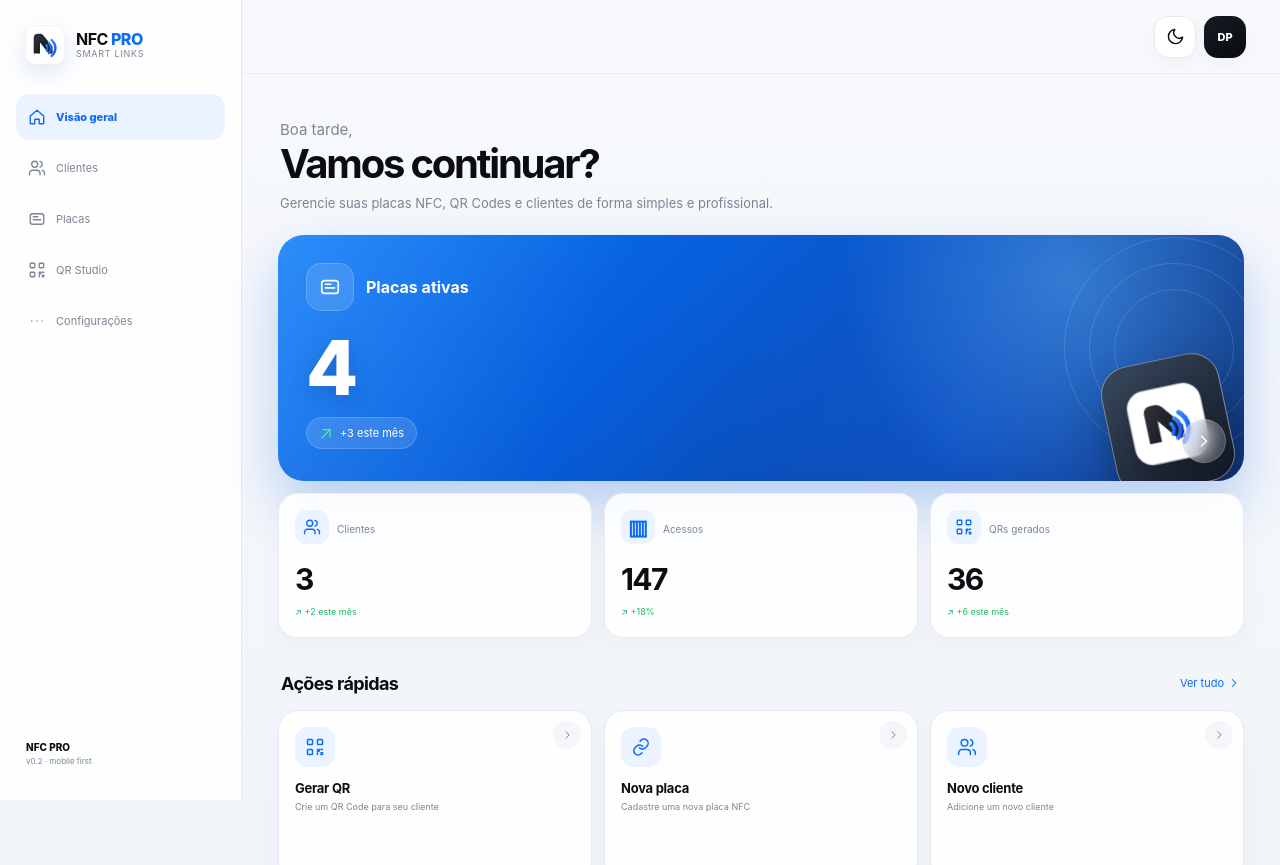
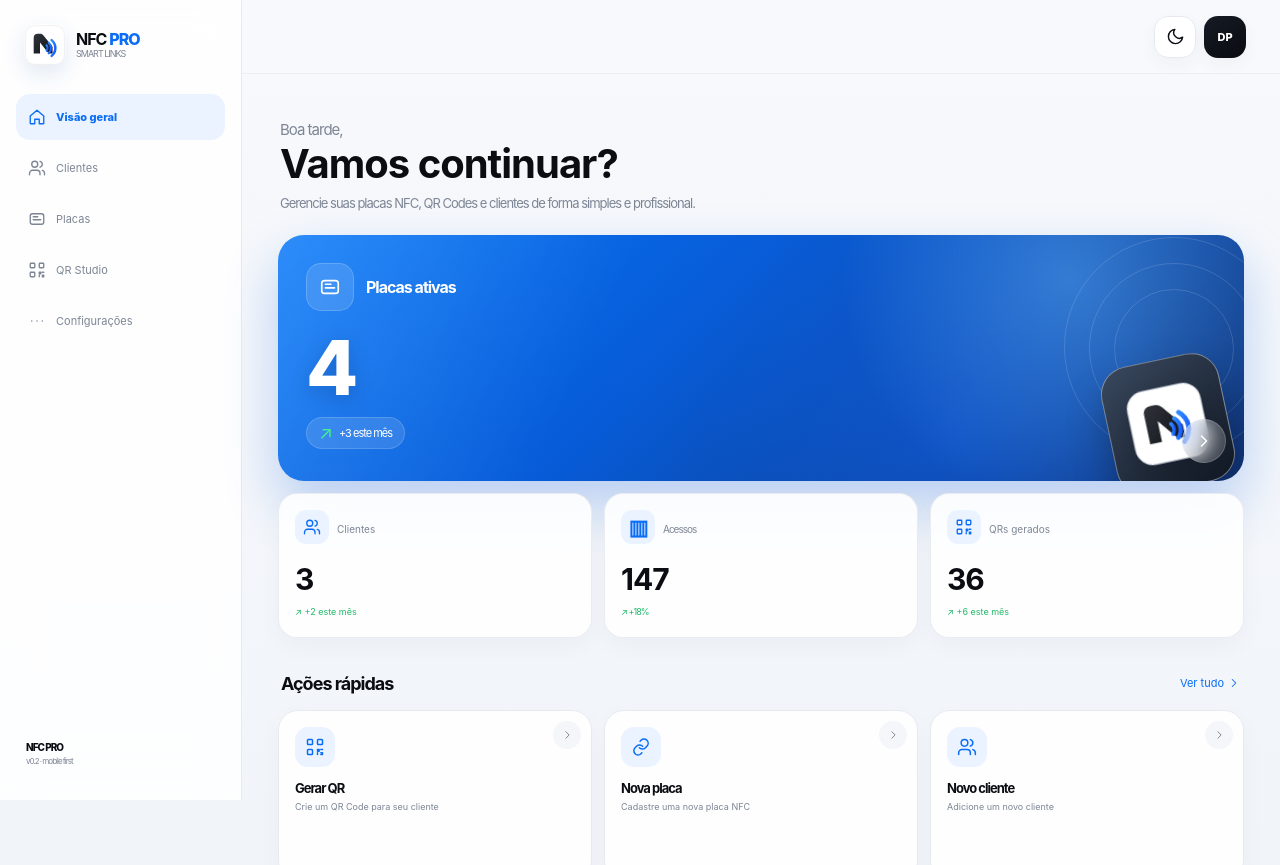
Before and after one commit to SamuelAlves0508/nfc, a Next.js app: page / in a window 1280 px wide. Shown: the top 865 px of the page. Built offline with nearby package versions, Linux system fonts and the light colour scheme.

Commit message:
Use SF Pro Display with -1px tracking

```diff
--- a/src/app/globals.css
+++ b/src/app/globals.css
@@ -11,7 +11,7 @@
   --green:#3ac77a;--green-soft:#112c20;--shadow:0 22px 60px rgba(0,0,0,.32);
 }
 *{box-sizing:border-box}
-html,body{margin:0;min-height:100%;background:linear-gradient(180deg,var(--bg2),var(--bg));color:var(--text);font-family:-apple-system,BlinkMacSystemFont,"SF Pro Display","SF Pro Text",Inter,"Segoe UI",sans-serif;-webkit-font-smoothing:antialiased}
+html,body{margin:0;min-height:100%;background:linear-gradient(180deg,var(--bg2),var(--bg));color:var(--text);font-family:"SF Pro Display",-apple-system,BlinkMacSystemFont,"SF Pro Text",Inter,"Segoe UI",sans-serif;letter-spacing:-1px;-webkit-font-smoothing:antialiased}
 button,input{font:inherit}button{color:inherit;cursor:pointer}
 button:focus-visible,input:focus-visible{outline:2px solid var(--blue);outline-offset:2px}
 .appShell{min-height:100vh}
@@ -20,9 +20,9 @@ button:focus-visible,input:focus-visible{outline:2px solid var(--blue);outline-o
 .brandMark{display:flex;align-items:center;gap:10px}
 .brandMark img{width:42px;height:42px;border-radius:13px;box-shadow:0 8px 22px rgba(20,76,160,.12)}
 .brandMark>div{display:flex;flex-direction:column;gap:1px}
-.brandMark strong{font-size:16px;line-height:1;letter-spacing:-.035em}
+.brandMark strong{font-size:16px;line-height:1;letter-spacing:-1px}
 .brandMark strong b{color:var(--blue);font-weight:800}
-.brandMark span{font-size:9px;color:var(--muted);letter-spacing:.08em;text-transform:uppercase}
+.brandMark span{font-size:9px;color:var(--muted);letter-spacing:-1px;text-transform:uppercase}
 .topActions{margin-left:auto;display:flex;align-items:center;gap:8px}
 .roundButton,.profileButton{width:42px;height:42px;border:1px solid var(--line);background:var(--surface-solid);display:grid;place-items:center;border-radius:14px;box-shadow:0 6px 18px rgba(20,31,55,.04)}
 .roundButton svg{width:19px;height:19px}
@@ -31,7 +31,7 @@ button:focus-visible,input:focus-visible{outline:2px solid var(--blue);outline-o
 .page{width:min(100%,1100px);margin:0 auto;padding:26px 16px 122px}
 .welcome{margin:4px 2px 22px}
 .welcome>span{display:block;color:var(--muted);font-size:15px;margin-bottom:4px}
-.welcome h1,.pageTitle h1{margin:0;letter-spacing:-.055em;line-height:1.03;font-size:32px}
+.welcome h1,.pageTitle h1{margin:0;letter-spacing:-1px;line-height:1.03;font-size:32px}
 .welcome p,.pageTitle p{margin:9px 0 0;color:var(--muted);font-size:13px;line-height:1.55;max-width:520px}
 .heroCard{position:relative;overflow:hidden;min-height:224px;border-radius:26px;background:
   radial-gradient(circle at 82% 18%,rgba(95,180,255,.45),transparent 28%),
@@ -44,7 +44,7 @@ box-shadow:0 24px 52px rgba(12,92,219,.26);color:#fff;padding:24px}
 .glassIcon{width:48px;height:48px;border-radius:15px;display:grid;place-items:center;background:rgba(255,255,255,.13);border:1px solid rgba(255,255,255,.18);backdrop-filter:blur(10px)}
 .glassIcon svg{width:22px}
 .heroLabel strong{font-size:16px}
-.heroNumber{font-size:64px;line-height:1;font-weight:800;letter-spacing:-.065em;margin:18px 0 12px;text-shadow:0 5px 20px rgba(1,19,56,.18)}
+.heroNumber{font-size:64px;line-height:1;font-weight:800;letter-spacing:-1px;margin:18px 0 12px;text-shadow:0 5px 20px rgba(1,19,56,.18)}
 .heroGrowth{display:inline-flex;align-items:center;gap:7px;background:rgba(255,255,255,.12);border:1px solid rgba(255,255,255,.16);border-radius:999px;padding:8px 12px;font-size:11px}
 .heroGrowth span{color:#45ee94;font-size:18px;line-height:0}
 .heroArtwork{position:absolute;right:-10px;top:0;width:56%;height:100%;z-index:1}
@@ -62,25 +62,25 @@ box-shadow:0 24px 52px rgba(12,92,219,.26);color:#fff;padding:24px}
 .metricIcon svg{width:18px}
 .metricIcon.bars{font-size:21px;font-weight:800}
 .metricCard small{grid-area:label;align-self:center;font-size:10px;color:var(--muted);white-space:nowrap;overflow:hidden;text-overflow:ellipsis}
-.metricCard strong{grid-area:value;font-size:30px;letter-spacing:-.055em;margin-top:12px}
+.metricCard strong{grid-area:value;font-size:30px;letter-spacing:-1px;margin-top:12px}
 .metricCard em{grid-area:trend;color:var(--green);font-style:normal;font-size:9px;margin-top:5px;white-space:nowrap}
 .contentSection{margin-top:30px}
 .sectionHeader{display:flex;align-items:center;justify-content:space-between;margin:0 3px 12px}
-.sectionHeader h2{margin:0;font-size:18px;letter-spacing:-.035em}
+.sectionHeader h2{margin:0;font-size:18px;letter-spacing:-1px}
 .sectionHeader button{border:0;background:none;color:var(--blue);display:flex;align-items:center;gap:3px;font-size:11px;padding:4px 0}
 .sectionHeader button svg{width:14px}
 .actionGrid{display:grid;grid-template-columns:repeat(3,1fr);gap:9px}
 .actionCard{position:relative;min-height:156px;border:1px solid var(--line);background:var(--surface);border-radius:20px;padding:14px 12px;text-align:left;display:flex;flex-direction:column;box-shadow:0 8px 25px rgba(30,45,75,.03)}
 .actionCard>span{width:40px;height:40px;border-radius:13px;background:var(--blue-soft);color:var(--blue);display:grid;place-items:center;margin-bottom:13px}
 .actionCard>span svg{width:20px}
-.actionCard>b{font-size:13px;letter-spacing:-.02em}
+.actionCard>b{font-size:13px;letter-spacing:-1px}
 .actionCard>small{font-size:9px;line-height:1.45;color:var(--muted);margin-top:4px;padding-right:4px}
 .actionCard>i{position:absolute;right:10px;top:10px;width:28px;height:28px;border-radius:50%;background:var(--surface-soft);display:grid;place-items:center;color:var(--muted)}
 .actionCard>i svg{width:13px}
 .recentList{border:1px solid var(--line);border-radius:22px;background:var(--surface);overflow:hidden}
 .recentItem{position:relative;width:100%;min-height:76px;border:0;border-bottom:1px solid var(--line);background:transparent;padding:10px 12px;display:grid;grid-template-columns:44px minmax(0,1fr) auto 16px;align-items:center;gap:10px;text-align:left}
 .recentItem:last-child{border-bottom:0}
-.clientLogo{width:42px;height:42px;border-radius:50%;display:grid;place-items:center;font-weight:800;font-size:11px;letter-spacing:-.04em}
+.clientLogo{width:42px;height:42px;border-radius:50%;display:grid;place-items:center;font-weight:800;font-size:11px;letter-spacing:-1px}
 .clientLogo.pink{background:linear-gradient(145deg,#ffd6dc,#ff8fa3);color:#47141d;font-family:Georgia,serif;font-style:italic}
 .clientLogo.green{background:linear-gradient(145deg,#124f2b,#052611);color:#fff;font-size:9px}
 .clientLogo.black{background:#090909;color:#fff}
@@ -101,7 +101,7 @@ box-shadow:0 24px 52px rgba(12,92,219,.26);color:#fff;padding:24px}
 .navPlus svg{width:27px;height:27px}
 .sidebar{display:none}
 .pageTitle{margin:6px 2px 22px}
-.pageTitle>span,.pageTitle>div>span{display:block;color:var(--blue);font-size:9px;font-weight:800;letter-spacing:.16em;margin-bottom:7px}
+.pageTitle>span,.pageTitle>div>span{display:block;color:var(--blue);font-size:9px;font-weight:800;letter-spacing:-1px;margin-bottom:7px}
 .pageTitle h1{font-size:31px}
 .rowTitle{display:flex;align-items:flex-end;justify-content:space-between;gap:14px}
 .smallCTA{height:42px;border:0;border-radius:13px;background:var(--text);color:var(--surface-solid);padding:0 14px;display:flex;align-items:center;gap:6px;font-size:11px;font-weight:700}
@@ -130,7 +130,7 @@ box-shadow:0 24px 52px rgba(12,92,219,.26);color:#fff;padding:24px}
 .previewTitle>div{display:flex;flex-direction:column;gap:3px}
 .previewTitle b{font-size:13px}
 .previewTitle small{font-size:9px;color:var(--muted)}
-.liveDot{font-size:8px;font-weight:800;color:var(--green);letter-spacing:.08em}
+.liveDot{font-size:8px;font-weight:800;color:var(--green);letter-spacing:-1px}
 .qrStage{width:min(78vw,360px);aspect-ratio:1;margin:26px auto 20px;border-radius:24px;display:grid;place-items:center;box-shadow:inset 0 0 0 1px rgba(0,0,0,.05),0 16px 42px rgba(20,32,55,.08);overflow:hidden;padding:12px}
 .qrStage canvas{max-width:100%;height:auto!important;border-radius:10px}
 .mainCTA{height:52px;width:100%;border:0;border-radius:15px;background:linear-gradient(145deg,var(--blue2),var(--blue3));color:#fff;font-weight:800;font-size:12px;box-shadow:0 12px 22px rgba(9,99,232,.18)}
@@ -154,7 +154,7 @@ box-shadow:0 24px 52px rgba(12,92,219,.26);color:#fff;padding:24px}
 .plateCard h3{font-size:16px;margin:16px 0 3px}
 .plateCard>p{font-size:10px;color:var(--muted);margin:0}
 .plateDestination{margin-top:16px;padding:11px 12px;border-radius:13px;background:var(--surface-soft);display:flex;flex-direction:column;gap:3px}
-.plateDestination small{font-size:8px;color:var(--muted);text-transform:uppercase;letter-spacing:.08em}
+.plateDestination small{font-size:8px;color:var(--muted);text-transform:uppercase;letter-spacing:-1px}
 .plateDestination b{font-size:10px}
 .plateCard>button{margin-top:12px;width:100%;height:38px;border:0;border-radius:12px;background:var(--surface-soft);display:flex;align-items:center;justify-content:center;gap:5px;font-size:10px;font-weight:700}
 .plateCard>button svg{width:13px}
@@ -174,7 +174,7 @@ box-shadow:0 24px 52px rgba(12,92,219,.26);color:#fff;padding:24px}
 .sheetHandle{width:40px;height:4px;border-radius:99px;background:var(--line);margin:3px auto 16px}
 .sheetHeading{display:flex;align-items:center;justify-content:space-between;margin-bottom:9px}
 .sheetHeading>div{display:flex;flex-direction:column;gap:3px}
-.sheetHeading b{font-size:18px;letter-spacing:-.03em}
+.sheetHeading b{font-size:18px;letter-spacing:-1px}
 .sheetHeading small{font-size:10px;color:var(--muted)}
 .sheetHeading>button{width:38px;height:38px;border:1px solid var(--line);border-radius:12px;background:var(--surface-soft);display:grid;place-items:center}
 .sheetHeading>button svg{width:17px}
```
